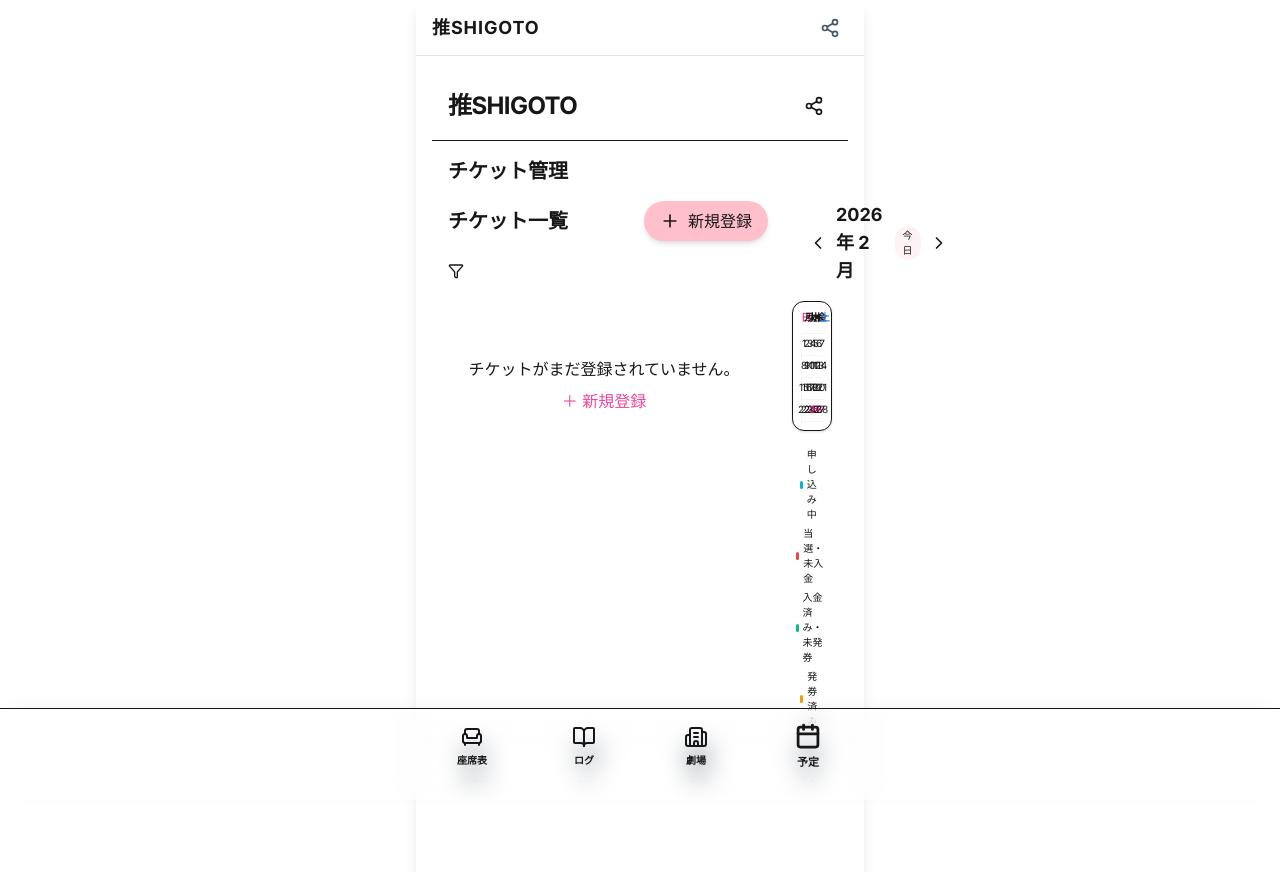
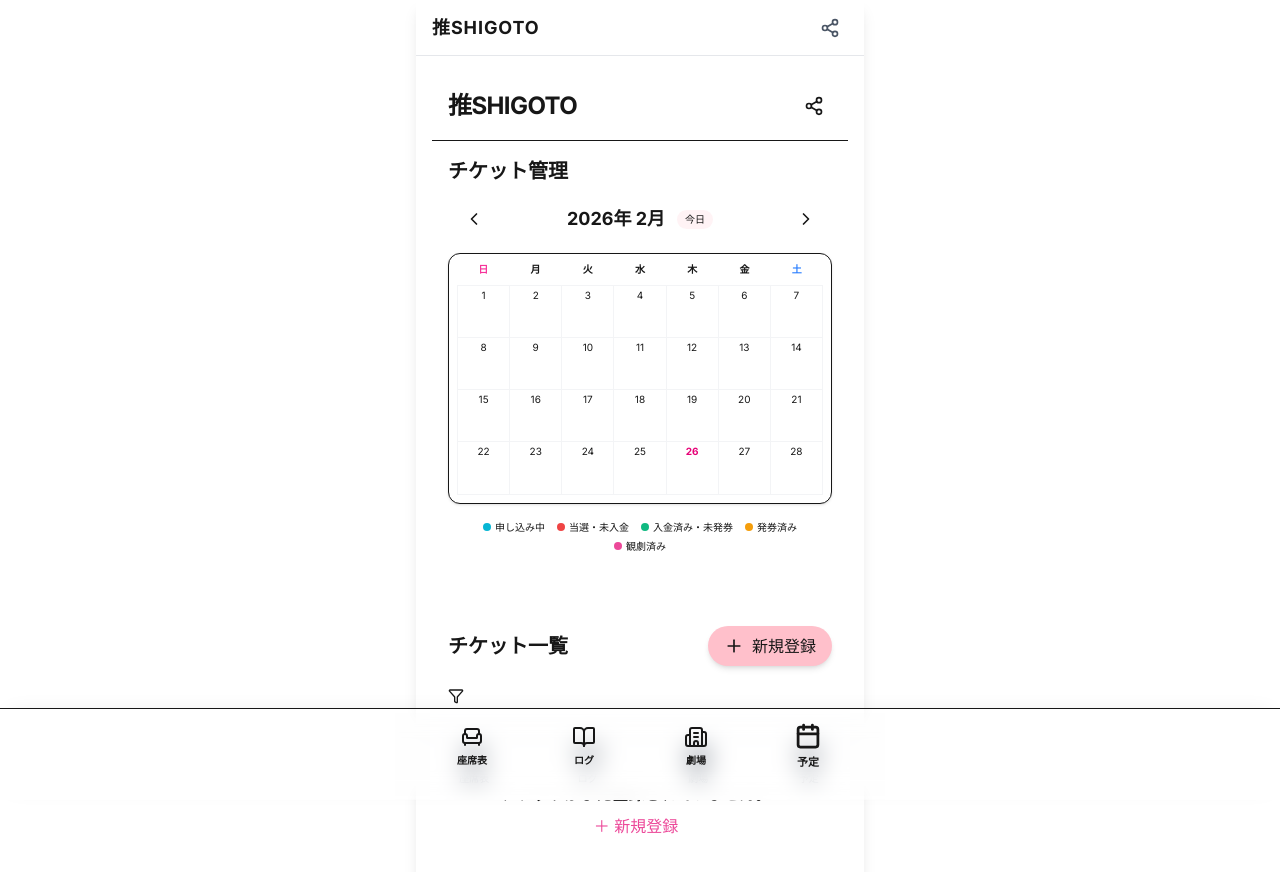
Before and after one commit to miyataxxxg7-rgb/theater-log, a Next.js app: page /logs in a window 1280 px wide. Both pictures are taken after a click on the button "予定". Shown: the top 872 px of the page. Built offline with nearby package versions, Linux system fonts and the light colour scheme.

Commit message:
カレンダーとチケット一覧を縦並びに修正

```diff
--- a/src/app/logs/page.tsx
+++ b/src/app/logs/page.tsx
@@ -27,8 +27,6 @@ export default function Home() {
             </div>
           )}
 
-
-
           {activeTab === "log" && (
             <div className="space-y-4">
               <h2 className="text-xl font-bold">観劇ログ</h2>
@@ -50,17 +48,19 @@ export default function Home() {
             <div className="space-y-4">
               <h2 className="text-xl font-bold">チケット管理</h2>
 
-              {/* スプリットビュー */}
-              <div className="flex flex-col md:flex-row gap-6 items-start">
-                {/* エリアA: チケット一覧 (横幅 35%程度に固定) */}
-                <div className="order-2 md:order-1 w-full md:w-[35%] md:min-w-[320px] md:max-w-[400px] flex-shrink-0">
+              {/* 🌟 スマホ用の綺麗な縦並びに変更しました！ 🌟 */}
+              <div className="flex flex-col gap-8 w-full">
+
+                {/* カレンダー（上） */}
+                <div className="w-full">
+                  <TicketCalendar />
+                </div>
+
+                {/* チケット一覧（下） */}
+                <div className="w-full">
                   <TicketList />
                 </div>
 
-                {/* エリアB: カレンダー (残りのスペースをすべて使用) */}
-                <div className="order-1 md:order-2 w-full flex-grow min-w-0">
-                  <TicketCalendar />
-                </div>
               </div>
             </div>
           )}
```
